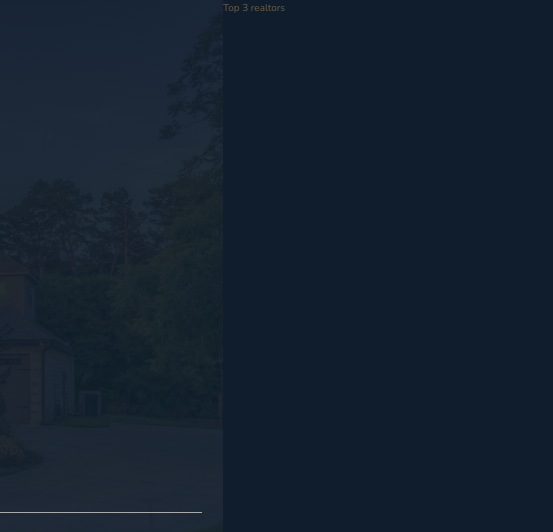
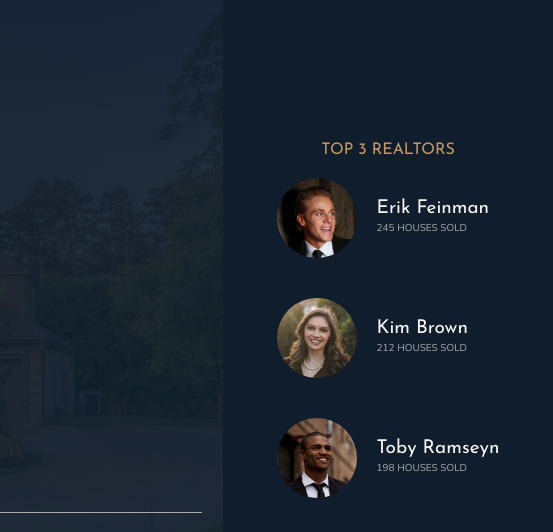
Before and after one commit to tsirianni/Nexter-realState-landingPage, a website: page index.html in a window 1280 px wide. Shown: the top 532 px of the page, 727-1280 px from the left. Drawn offline with nearby package versions, Linux system fonts and the light colour scheme.

Commit message:
Page design | finished

```diff
--- a/index.html
+++ b/index.html
@@ -31,7 +31,27 @@
         </header>
 
         <div class="realtors">
-            Top 3 realtors
+            <h3 class="heading-3">Top 3 realtors</h3>
+            <div class="realtors__list">
+
+                <img src="image/realtor-1.jpeg" alt="Realtor 1" class="realtors__img">
+                <div class="realtors__details">
+                    <h4 class="heading-4 heading-4--light">Erik Feinman</h4>
+                    <p class="realtors__sold">245 houses sold</p>
+                </div>
+
+                <img src="image/realtor-2.jpeg" alt="Realtor 2" class="realtors__img">
+                <div class="realtors__details">
+                    <h4 class="heading-4 heading-4--light">Kim Brown</h4>
+                    <p class="realtors__sold">212 houses sold</p>
+                </div>
+
+                <img src="image/realtor-3.jpeg" alt="Realtor 3" class="realtors__img">
+                <div class="realtors__details">
+                    <h4 class="heading-4 heading-4--light">Toby Ramseyn</h4>
+                    <p class="realtors__sold">198 houses sold</p>
+                </div>
+            </div>
         </div>
 
         <section class="features">
--- a/sass/components/_realtors.scss
+++ b/sass/components/_realtors.scss
@@ -1,4 +1,34 @@
 .realtors {
   background-color: $secondary;
   grid-column: col-start 7 / full-end;
+  padding: 3rem;
+  display: grid;
+  align-content: center;
+  justify-content: center;
+  grid-row-gap: 2rem;
+  justify-items: center;
+
+  &__list {
+    display: grid;
+    grid-template-columns: min-content max-content;
+    grid-column-gap: 2rem;
+    grid-row-gap: 5vh;
+    align-items: center;
+  }
+
+  &__img {
+    width: 8rem;
+    border-radius: 50%;
+    display: block;
+  }
+
+  &__details {
+
+  }
+
+  &__sold {
+    text-transform: uppercase;
+    color: $grey-light-2;
+    margin-top: 3px;
+  }
 }
```
Also changed, not shown: css/style.css.
